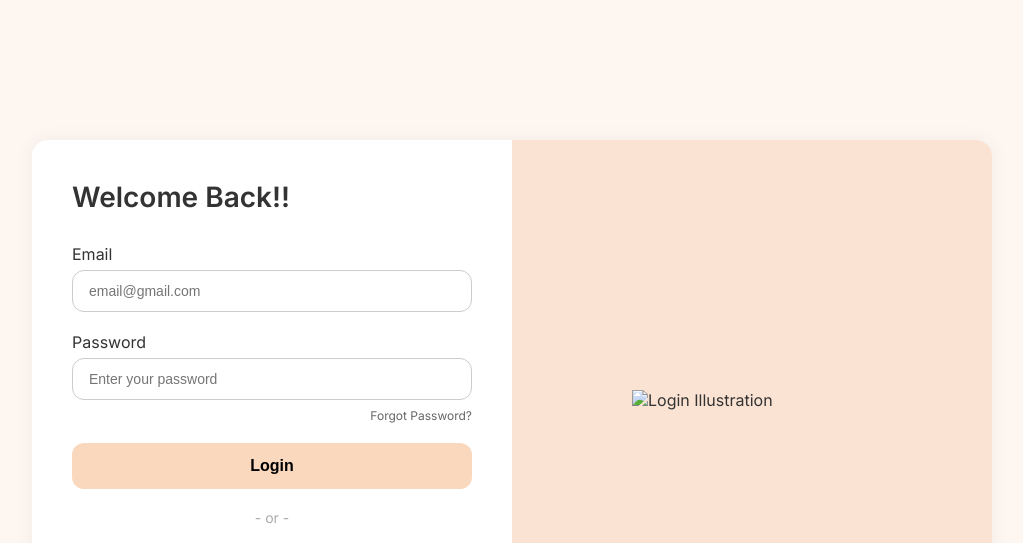
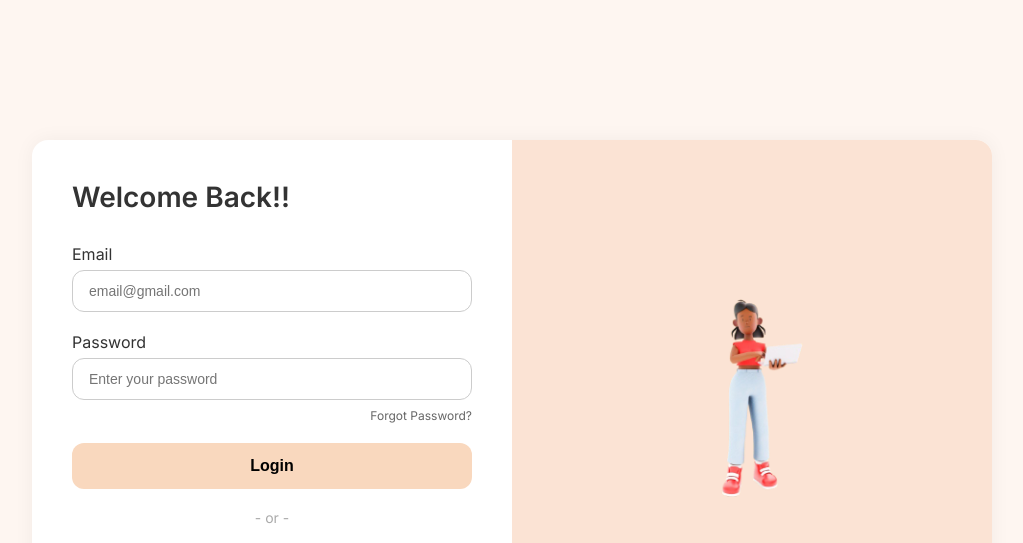
Before and after one commit to TrustDesigns/signupform1, a plain HTML site: page index.html in a window 1280 px wide. Shown: the top 543 px of the page, without its empty margins (128-1151 px from the left). Drawn offline with Linux system fonts and the light colour scheme.

Commit message:
Fix image source path in index.html

```diff
--- a/index.html
+++ b/index.html
@@ -40,7 +40,7 @@
         </p>
       </div>
       <div class="image-section">
-        <img src="/images/7975293-removebg-preview.png" alt="Login Illustration" />
+        <img src="7975293-removebg-preview.png" alt="Login Illustration" />
       </div>
     </div>
   </div>
```
